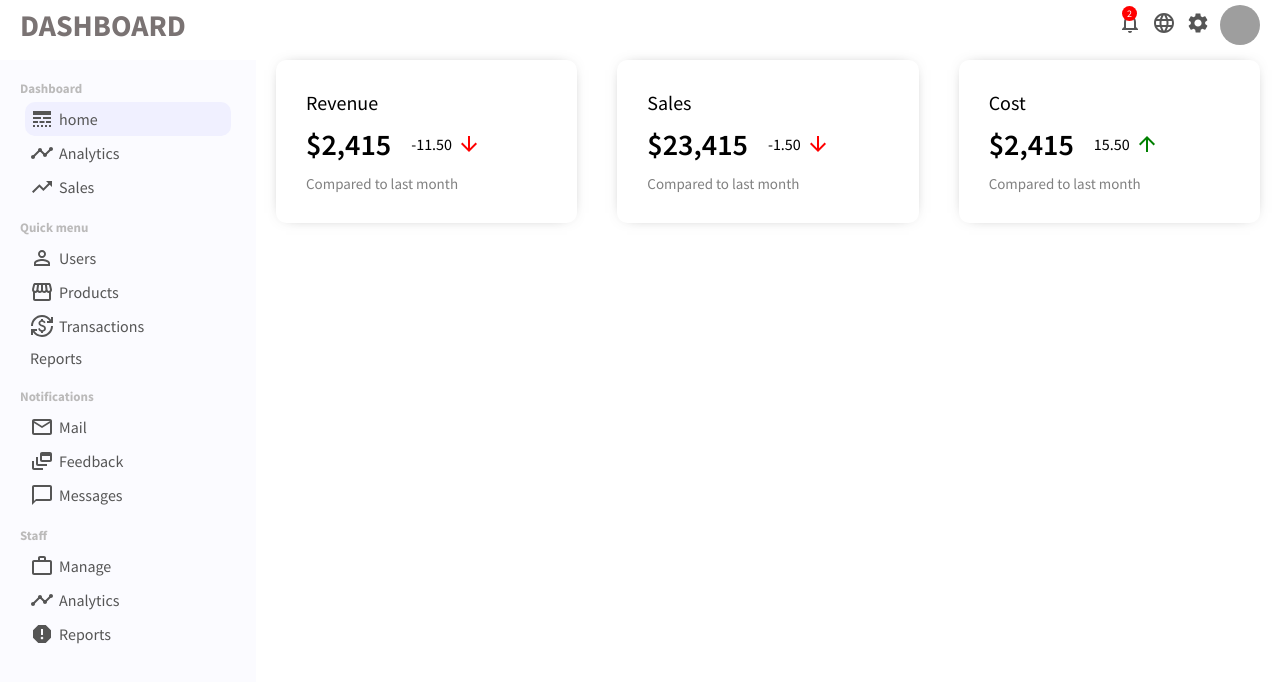
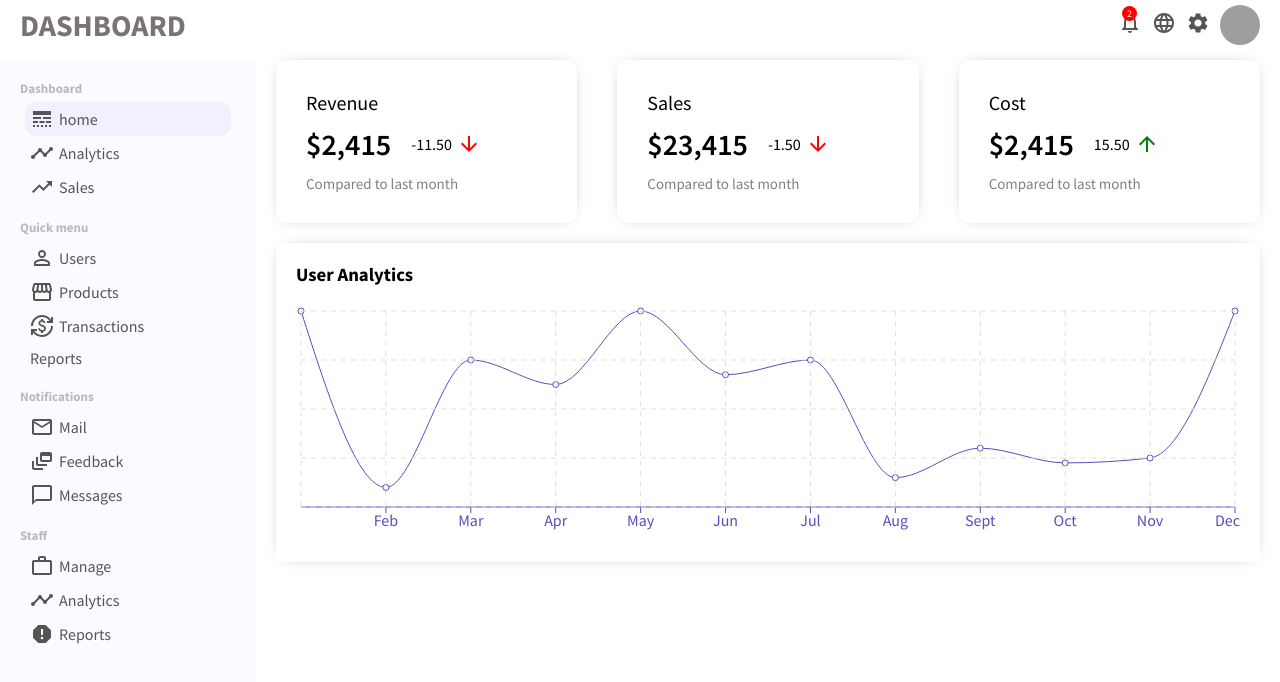
Before and after one commit to Nnvedward/dashboard, a React (Create React App) app: page / in a window 1280 px wide. Shown: the top 682 px of the page. Built offline with nearby package versions, Linux system fonts and the light colour scheme; grey boxes are pictures that could not be loaded.

Commit message:
Setup chart component in home page

```diff
--- /dev/null
+++ b/src/components/chart/Chart.jsx
@@ -0,0 +1,22 @@
+import './chart.css'
+import { LineChart, Line, XAxis, CartesianGrid, Tooltip, ResponsiveContainer } from 'recharts';
+
+
+const Chart = ({ data, title, dataKey, grid }) => {
+
+    return (
+        <div className='chart'>
+            <h3 className='chartTitle'>{title}</h3>
+            <ResponsiveContainer width="100%" aspect={4 / 1}>
+                <LineChart data={data}>
+                    <XAxis dataKey="name" stroke='#5550bd' />
+                    <Line type="monotone" dataKey={dataKey} stroke='#5550bd' />
+                    <Tooltip />
+                    {grid && <CartesianGrid stroke='#e0dfdf' strokeDasharray="5 5" />}
+                </LineChart>
+            </ResponsiveContainer>
+        </div>
+    )
+}
+
+export default Chart
--- /dev/null
+++ b/src/components/chart/chart.css
@@ -0,0 +1,10 @@
+.chart {
+    margin: 20px;
+    padding: 20px;
+    -webkit-box-shadow: 0px 0px 15px -10px rgba(0, 0, 0, 0.75);
+    box-shadow: 0px 0px 15px -10px rgba(0, 0, 0, 0.75);
+}
+
+.chartTitle {
+    margin-bottom: 20px;
+}
--- /dev/null
+++ b/src/data.js
@@ -0,0 +1,50 @@
+export const userData = [
+    {
+        name: 'Jan',
+        "Active User": 4000
+    },
+    {
+        name: 'Feb',
+        "Active User": 400
+    },
+    {
+        name: 'Mar',
+        "Active User": 3000
+    },
+    {
+        name: 'Apr',
+        "Active User": 2500
+    },
+    {
+        name: 'May',
+        "Active User": 4000
+    },
+    {
+        name: 'Jun',
+        "Active User": 2700
+    },
+    {
+        name: 'Jul',
+        "Active User": 3000
+    },
+    {
+        name: 'Aug',
+        "Active User": 600
+    },
+    {
+        name: 'Sept',
+        "Active User": 1200
+    },
+    {
+        name: 'Oct',
+        "Active User": 900
+    },
+    {
+        name: 'Nov',
+        "Active User": 1000
+    },
+    {
+        name: 'Dec',
+        "Active User": 4000
+    },
+];
--- a/src/pages/home/Home.jsx
+++ b/src/pages/home/Home.jsx
@@ -1,11 +1,13 @@
 import "./home.css"
-import React from 'react'
 import FeaturedInfo from "../../components/featuredInfo/FeaturedInfo"
+import Chart from "../../components/chart/Chart"
+import { userData } from "../../data"
 
 const Home = () => {
     return (
         <div className="home">
             <FeaturedInfo />
+            <Chart data={userData} title="User Analytics" grid dataKey="Active User"/>
         </div>
     )
 }
```
